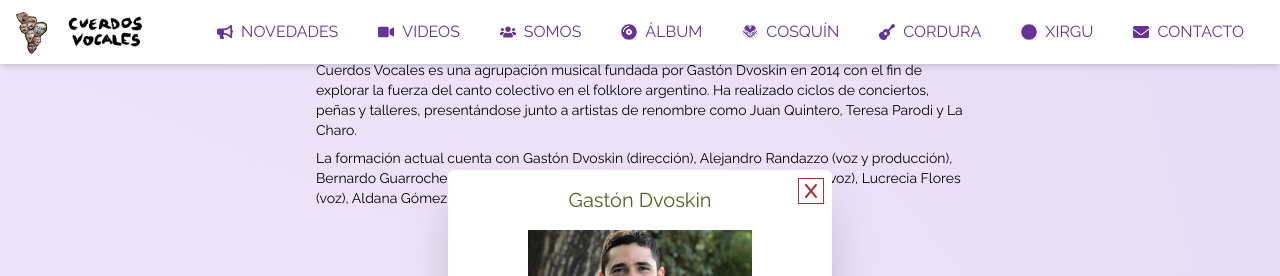
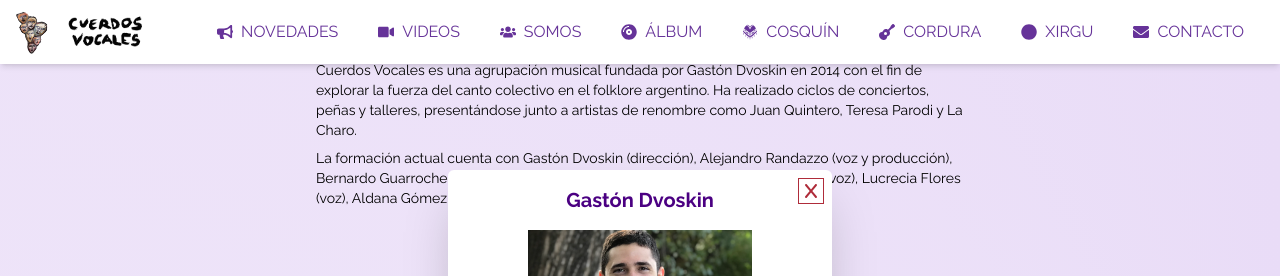
Before and after one commit to gastondvoskin/cuerdos-vocales, a React (Vite) app: page / in a window 1280 px wide. Both pictures are taken after a click on the button 456 px from the left and 2626 px from the top of the page. Shown: the part 2226-2502 px from the top of the page. Built offline with nearby package versions, Linux system fonts and the light colour scheme.

Commit message:
Animated h2 in MemberCard

```diff
--- a/src/components-reusable/MemberCard.tsx
+++ b/src/components-reusable/MemberCard.tsx
@@ -8,7 +8,7 @@ const MemberCard = ({member, setCurrentMember}: IMemberCardProps) => {
     member && (
       <div className="fixed top-1/2 left-1/2 transform -translate-x-1/2 -translate-y-1/2 flex flex-col text-center items-center p-4 bg-myWhite-100 w-11/12 max-w-sm shadow-2xl rounded-md z-10">
         <button className="absolute top-2 right-2 text-myBordeaux-500 border border-myBordeaux-500 p-1 hover:bg-myBordeaux-100 hover:text-myWhite-100" onClick={() => setCurrentMember(null)}><FaX /></button>
-        <h2 className="text-xl text-myOlive-900">{member.name}</h2>
+        <h2 className="text-xl text-myPurple-900 font-bold animate-fadeIn">{member.name}</h2>
         <img className="py-4 w-56 aspect-square object-cover" src={member.imageSrc} alt={`Primer plano de ${member.name}`} />
         <p className="text-xs">{member.description}</p>
       </div>
```
